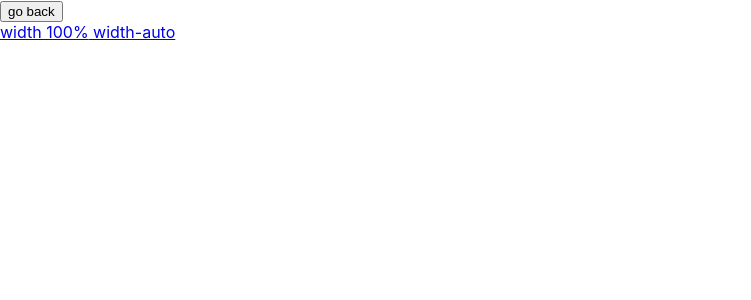
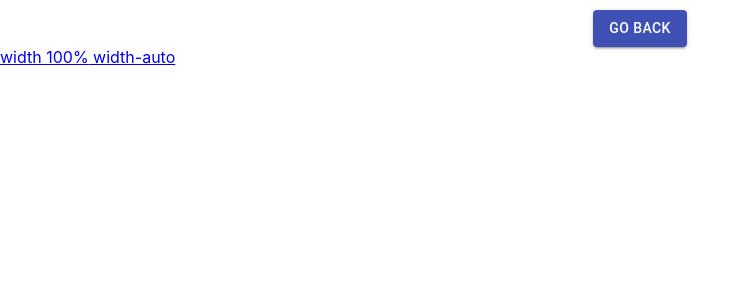
Before and after one commit to kulivers/playground, a React (Create React App) app: page /width-100-auto-difference in a window 1280 px wide. Shown: the top 300 px of the page, without its empty margins (0-751 px from the left). Built offline with nearby package versions, Linux system fonts and the light colour scheme.

Commit message:
some changes

```diff
--- a/src/App.js
+++ b/src/App.js
@@ -1,13 +1,26 @@
 import WidthAuto from './css/width-auto/width-auto'
-import {BrowserRouter, Route} from 'react-router-dom'
+import {BrowserRouter, Link, Route} from 'react-router-dom'
 import React from 'react';
 import Menu from './Menu'
 
 
+import Button from '@material-ui/core/Button'
+
+
 const App = () => {
+
     return (
         <BrowserRouter>
             <Route exact path="/" component={Menu}/>
+            <Route path="/*" render={({match}) => (
+                (match.url === '/') ? null : (
+                    <div style={{display: 'flex'}}>
+                        <Link to="/" style={{margin: 'auto', marginTop: '10px'}}><Button variant="contained"
+                                                                                         color="primary">go
+                            back</Button></Link>
+                    </div>
+                )
+            )}/>
             <Route path="/width-100-auto-difference" component={WidthAuto}/>
         </BrowserRouter>
     )
--- a/src/Menu.js
+++ b/src/Menu.js
@@ -6,7 +6,7 @@ import {Link} from 'react-router-dom';
 import React, {useEffect} from 'react';
 
 
-const playgroundsArr = [
+const cssPlaygroundsArr = [
     {
         text: 'width-100-auto-difference',
         link: '/width-100-auto-difference'
@@ -15,7 +15,6 @@ const playgroundsArr = [
         text: 'test',
         link: '/test'
     }
-
 ]
 
 
@@ -50,15 +49,13 @@ function Menu() {
             <Grid item className={classes.column}>
                 <Grid container className={classes.column} spacing={2}>
                     <Typography variant={'h5'} align={'center'}>CSS</Typography>
-                    {playgroundsArr.map((item, index) => (
+                    {cssPlaygroundsArr.map((item, index) => (
 
                             <Grid item className={classes.item} key={index}>
                                 <Paper className={classes.paper}>
                                     <Link to={item.link}>{item.text}</Link>
                                 </Paper>
                             </Grid>
-
-
                         )
                     )
                     }
--- a/src/css/width-auto/width-auto.js
+++ b/src/css/width-auto/width-auto.js
@@ -7,19 +7,10 @@ import Paper from '@material-ui/core/Paper';
 const WidthAuto = (props) => {
     const {history, match, location} = props
 
-    console.log('history', history)
-    console.log('match', match)
-    console.log('location', location)
-    console.log('-----------------')
-
-
     return (
         <div>
             <>
-                <Link to="/">
-                    <button>go back</button>
-                </Link>
-                <br/>
+
                 <Link to={`${match.path}/width-100`}> width 100%</Link>
                 <Link to={`${match.path}/width-auto`}> width-auto</Link>
             </>
```
